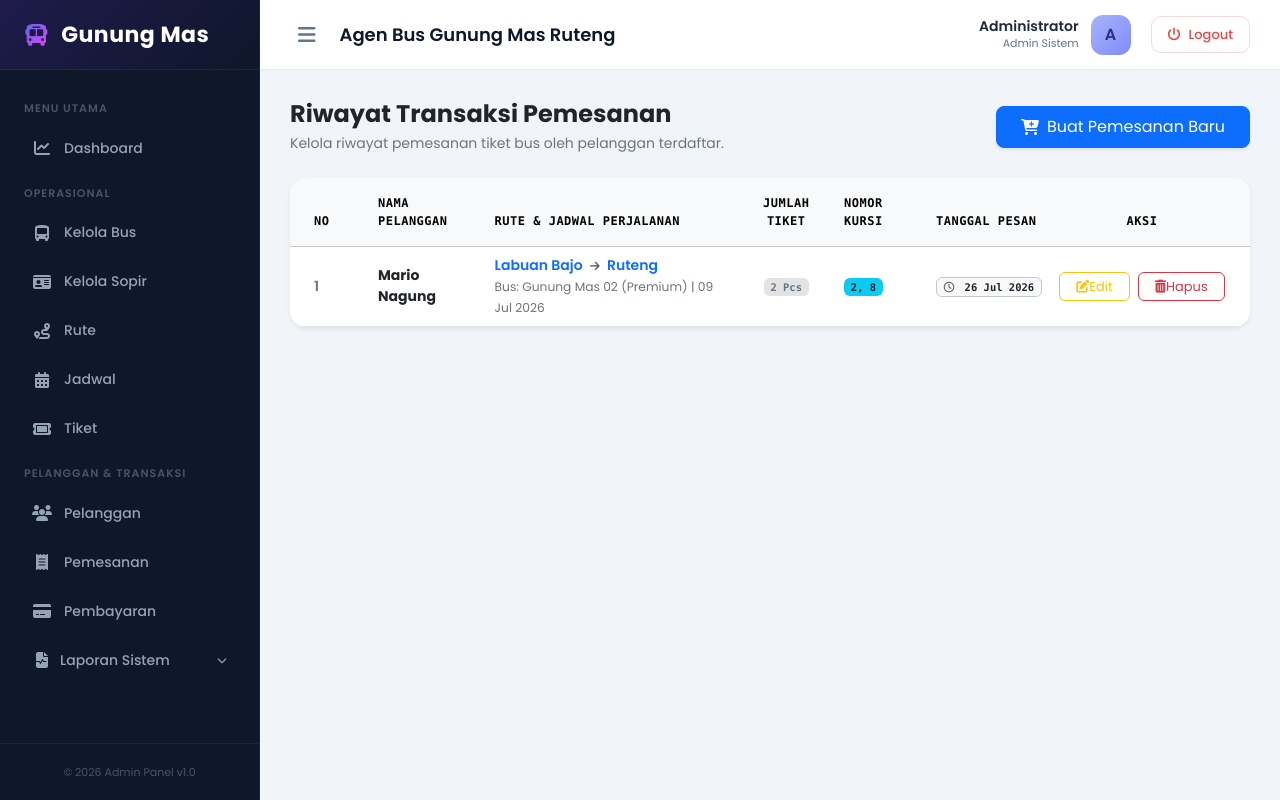
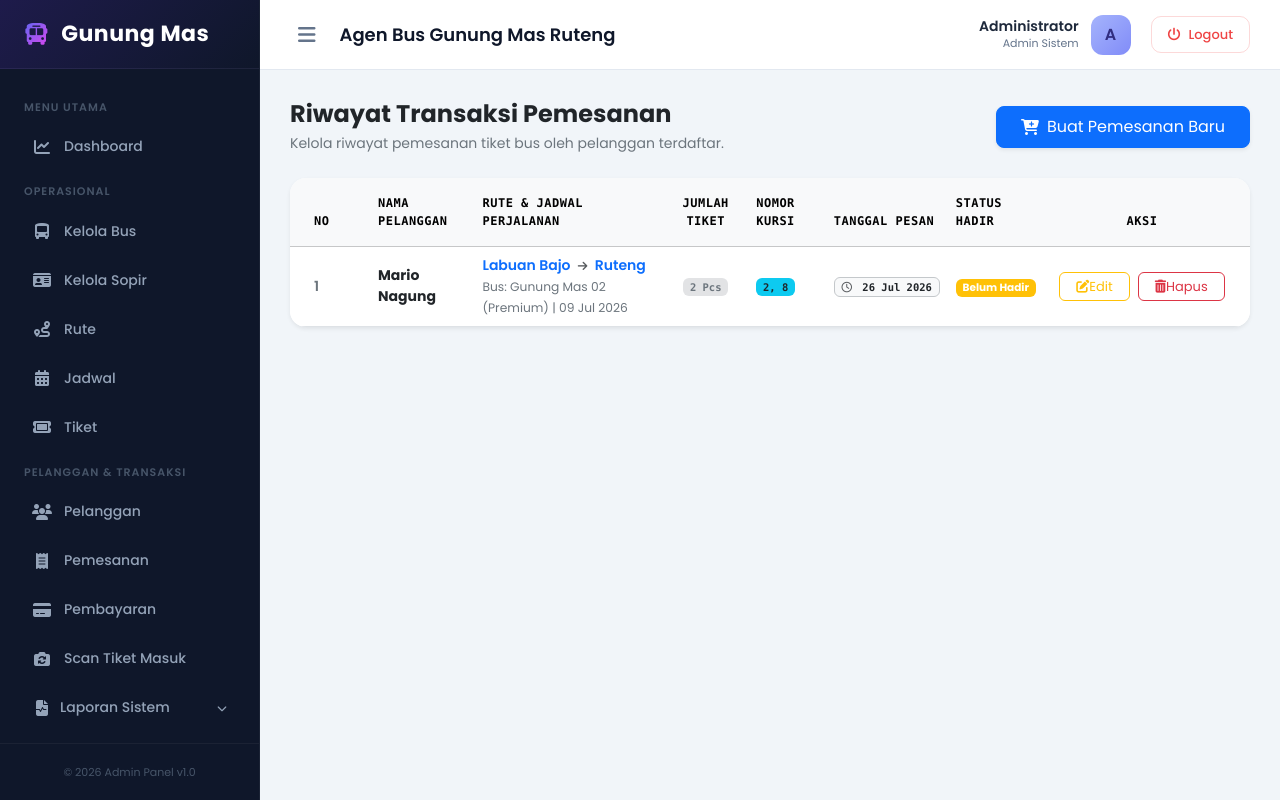
Before and after one commit to Hendrasetiawanolybunga/gunungmas, a Django app: template core/templates/core/pemesanan/index.html in a window 1280 px wide. Run offline with Django 5.2, Linux system fonts and the light colour scheme; the template is opened without the code that fills it: values that come from a table or form of the project are taken from there, others are empty; data comes from the database, SQL or seed files in the repository; both versions use the stored data as it was after the commit; some libraries are stand-ins or nearby versions.

Commit message:
Fix url bug, add boarding tracker status, and insert scan menu into custom dashboard sidebar

```diff
--- a/core/models.py
+++ b/core/models.py
@@ -81,6 +81,7 @@ class Pemesanan(models.Model):
     bagasi = models.IntegerField(default=0) # Berat dalam Kg atau status bagasi
     layanan_bagasi = models.BooleanField(default=False)
     nomor_kursi = models.CharField(max_length=50, blank=True, null=True)
+    status_hadir = models.CharField(max_length=20, default='Belum Hadir')
     qr_code = models.ImageField(upload_to='qr_codes/', blank=True, null=True)
 
     def __str__(self):
--- a/core/templates/core/base_dashboard.html
+++ b/core/templates/core/base_dashboard.html
@@ -396,6 +396,13 @@
                 </a>
             </li>
 
+            <li class="sidebar-item">
+                <a href="{% url 'admin_scan_tiket' %}" class="sidebar-link {% if 'scan' in request.resolver_match.url_name %}active{% endif %}">
+                    <i class="fa-solid fa-camera-rotate"></i>
+                    <span>Scan Tiket Masuk</span>
+                </a>
+            </li>
+
             <!-- Dropdown Laporan Sistem -->
             <li class="sidebar-item">
                 <a class="sidebar-link d-flex align-items-center justify-content-between {% if 'laporan' in request.resolver_match.url_name %}active{% endif %}" data-bs-toggle="collapse" href="#laporanDropdown" role="button" aria-expanded="{% if 'laporan' in request.resolver_match.url_name %}true{% else %}false{% endif %}" aria-controls="laporanDropdown">
--- a/core/templates/core/pemesanan/index.html
+++ b/core/templates/core/pemesanan/index.html
@@ -25,6 +25,7 @@
                         <th class="py-3 text-center">JUMLAH TIKET</th>
                         <th class="py-3">NOMOR KURSI</th>
                         <th class="py-3">TANGGAL PESAN</th>
+                        <th class="py-3">STATUS HADIR</th>
                         <th class="py-3 pe-4 text-center" style="width: 200px;">AKSI</th>
                     </tr>
                 </thead>
@@ -59,6 +60,9 @@
                                     <span class="badge bg-light text-dark border border-secondary-subtle px-2.5 py-1.5 font-monospace">
                                         <i class="fa-regular fa-clock me-1 text-muted"></i> {{ p.tanggal_pesan|date:"d M Y" }}
                                     </span>
+                                </td>
+                                <td>
+                                    <span class="badge {% if p.status_hadir == 'Sudah di Bus' %}bg-success{% else %}bg-warning{% endif %}">{{ p.status_hadir }}</span>
                                 </td>
                                 <td class="pe-4 text-center">
                                     <div class="d-flex justify-content-center gap-2">
```
Also changed, not shown: core/views.py (+24 -5 lines), core/migrations/0013_pemesanan_status_hadir.py (added), db.sqlite3.
